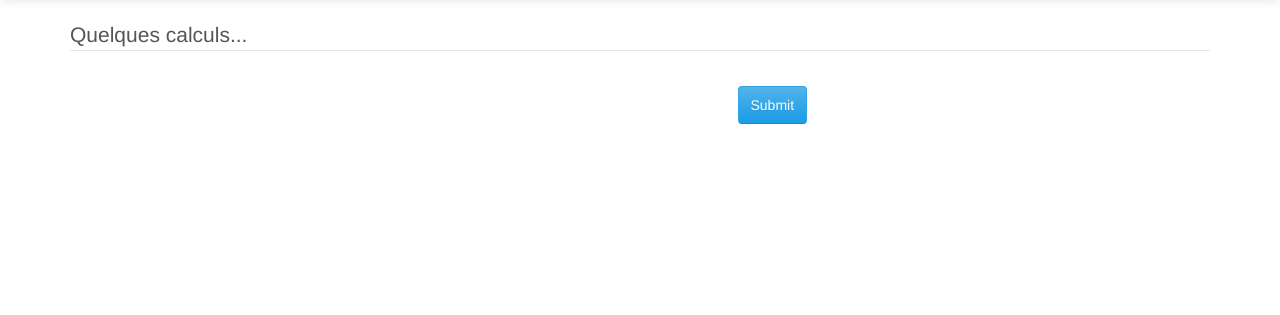
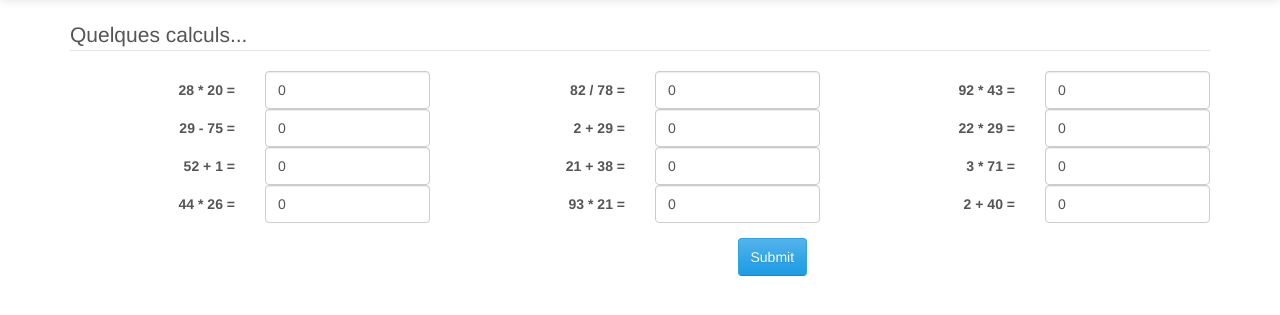
Before and after one commit to Jeanphinov/poo_GererateurCalculs, a PHP site: page / in a window 1280 px wide. Shown: the part 52-367 px from the top of the page. Run offline with PHP 8.4, Linux system fonts and the light colour scheme.

Commit message:
refactor from setOperations to addOperation variable names changes in form

```diff
--- a/base/head.php
+++ b/base/head.php
@@ -3,7 +3,7 @@
 <head>
     <meta charset="UTF-8">
     <title>Generateur de calculs</title>
-    <link rel="stylesheet" type="text/css" href="css/cerulean-bootstrap.min.css">
+    <link rel="stylesheet" type="text/css" href="../css/cerulean-bootstrap.min.css">
 </head>
 <body>
 <nav class="navbar navbar-default">
--- a/index.php
+++ b/index.php
@@ -3,15 +3,14 @@
  * Created by PhpStorm.
  * User: jphNovitz
  *
- * Date: 16-02-16
- * Time: 10:39
+ * created: 16-02-16
+ * updated: january 2019
  */
 
 // fichier autoload inclus les deux classes, une troisième au cas où
-use Generateur\GenerateurCalculs;
-
 require __DIR__ . '/vendor/autoload.php';
 
+use Generateur\GenerateurCalculs;
 
 CONST N = 12;
 
--- a/src/GenerateurCalculs.php
+++ b/src/GenerateurCalculs.php
@@ -37,11 +37,14 @@ class GenerateurCalculs
     // je tire une opération au sort j'exécute la methode qui crée
     public function genererOperations($n)
     {
-        for ($i = 0; $i < $n; $i++) {
+        for ($i = 0; $i < $n; ) {
             $methode = 'add' . ucfirst($this->getOperateur());
             $number_1 = $this->getNumber();
             $number_2 = $this->getNumber();
-            if($this->$methode($number_1, $number_2));
+            if($new = $this->$methode($number_1, $number_2)){
+                $this->addOperation($new);
+                $i++;
+            };
 
         }
     }
@@ -97,12 +100,17 @@ class GenerateurCalculs
         return $score;
     }
 
-    /**
-     * @param array $operations
-     */
-    public function setOperations($operations)
-    {
-        $this->operations[$operations] = null;
+//    /**
+//     * @param array $operations
+//     */
+//    public function setOperations($operations)
+//    {
+//        $this->operations[$operations] = null;
+//    }
+
+    public function addOperation($operation){
+            array_push($this->operations, $operation);
+
     }
 
     public function updateOperations($operations)
--- a/view/vue-form.php
+++ b/view/vue-form.php
@@ -3,23 +3,28 @@
 <div class="container">
     <div class="row">
         <div class="col-sm-12">
-            <form action="index.php" method="POST" class="form-horizontal">
+            <form action="./index.php" method="POST" class="form-horizontal">
                 <fieldset>
                     <legend>Quelques calculs...</legend>
                     <div class="form-group">
 
                         <?php
 
-                        foreach ($operations as $oper => $valeurs) {
-                            ?>
+                        foreach ($operations as $n => $oper) {
+                        ?>
+                            <label for='reponses[<?php echo $oper ?>]'
+                                   class="col-sm-2 control-label">
+                                    <?php echo $oper . " = " ?>
+                            </label>
+                            <div class="col-sm-2">
+                                <input type='number' size='2'
+                                       name='reponses[<?php echo $n ?>]'
+                                       id='reponses[<?php echo $oper ?>]' value='0'
+                                       class="form-control"
+                                />
+                            </div>
 
-                            <label for='reponses[<?php echo $oper ?>]'
-                                   class="col-sm-2 control-label"> <?php echo $oper . " = " ?> </label>
-                            <div class="col-sm-2"><input type='number' size='2' name='reponses[<?php echo $oper ?>]'
-                                                         id='reponses[<?php echo $oper ?>]' value='0'
-                                                         class="form-control"></div>
-
-                            <?php
+                        <?php
                         }
                         ?>
                     </div>
```
